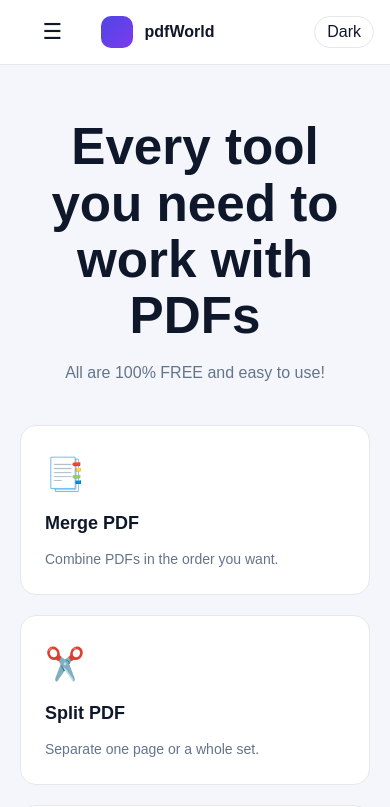
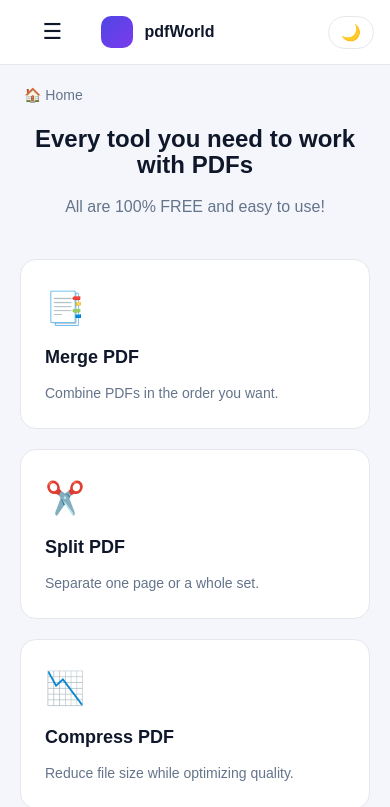
Before and after one commit to vikashsah2357/pdfWorld, a React (Vite) app: page / in a window 390 px wide. Shown: the top 807 px of the page. Built offline with nearby package versions, Linux system fonts and the light colour scheme.

Commit message:
Major UI changes

```diff
--- a/src/App.jsx
+++ b/src/App.jsx
@@ -72,11 +72,42 @@ export default function App() {
     downloadFile(await pdf.save(), "rotated.pdf");
   };
 
-  // Note: PDF to Word/Excel usually requires server-side processing.
-  // Here we provide the UI for the workflow.
   const handlePlaceholder = () => alert("Conversion tools require a backend server. UI is ready!");
 
   // --- COMPONENTS ---
+
+  // NEW: Breadcrumbs Component for Mobile
+  const Breadcrumbs = () => {
+    if (!isMobile) return null;
+    const currentTool = tools.find(t => t.id === activeTab);
+    return (
+      <div style={{
+        display: "flex",
+        alignItems: "center",
+        gap: 8,
+        fontSize: 14,
+        marginBottom: 20,
+        color: theme.sub,
+        padding: "0 4px"
+      }}>
+        <span
+          onClick={() => setActiveTab("home")}
+          style={{ cursor: "pointer", display: "flex", alignItems: "center", gap: 4 }}
+        >
+          🏠 Home
+        </span>
+        {activeTab !== "home" && (
+          <>
+            <span style={{ opacity: 0.5 }}>/</span>
+            <span style={{ color: theme.text, fontWeight: 600 }}>
+              {currentTool?.label}
+            </span>
+          </>
+        )}
+      </div>
+    );
+  };
+
   const UploadBox = ({ onFiles, multiple = false }) => {
     const [drag, setDrag] = useState(false);
     return (
@@ -92,6 +123,7 @@ export default function App() {
           marginBottom: 16,
           background: drag ? "rgba(79,70,229,0.08)" : (dark ? "#020617" : "#fafbff"),
           width: "100%",
+          boxSizing: "border-box",
           color: theme.sub
         }}
       >
@@ -157,7 +189,7 @@ export default function App() {
     <div style={{
       position: "sticky", top: 0, height: 64, display: "flex", alignItems: "center",
       justifyContent: "space-between", padding: "0 16px", background: theme.card,
-      borderBottom: `1px solid ${theme.border}`, zIndex: 30
+      borderBottom: `1px solid ${theme.border}`, zIndex: 100
     }}>
       <div
         style={{ display: "flex", alignItems: "center", gap: 12, color: theme.text, fontWeight: 800, cursor: "pointer" }}
@@ -170,7 +202,7 @@ export default function App() {
         pdfWorld
       </div>
       <button onClick={() => setDark(!dark)} style={{ padding: "6px 12px", borderRadius: 9999, border: `1px solid ${theme.border}`, background: "transparent", color: theme.text, cursor: "pointer" }}>
-        {dark ? "Light" : "Dark"}
+        {dark ? "☀️" : "🌙"}
       </button>
     </div>
   );
@@ -185,9 +217,10 @@ export default function App() {
       padding: 16,
       borderRight: isMobile ? `1px solid ${theme.border}` : "none",
       transition: "left .25s ease",
-      zIndex: 25,
+      zIndex: 150,
       height: isMobile ? "calc(100vh - 64px)" : "auto",
-      overflowY: "auto"
+      overflowY: "auto",
+      boxSizing: "border-box"
     }}>
       <button onClick={() => { setActiveTab("home"); setSidebarOpen(false) }} style={{ width: "100%", textAlign: "left", padding: 12, border: "none", background: "transparent", color: theme.text, fontWeight: 800, cursor: "pointer" }}>🏠 Home</button>
       <div style={{ height: 1, background: theme.border, margin: "10px 0" }} />
@@ -211,35 +244,53 @@ export default function App() {
       <Navbar />
       <div style={{ maxWidth: 1200, margin: "0 auto", padding: 20, display: "flex", gap: 20 }}>
         {!isMobile && <Sidebar />}
-        <div style={{ flex: 1 }}>
+        <div style={{ flex: 1, width: "100%" }}>
+
+          {/* MOBILE BREADCRUMBS VIEW */}
+          <Breadcrumbs />
+
           {activeTab === "home" ? (
             <div>
-              <h1 style={{ textAlign: "center", marginBottom: 10 }}>Every tool you need to work with PDFs</h1>
+              <h1 style={{ textAlign: "center", marginBottom: 10, fontSize: isMobile ? "24px" : "32px" }}>Every tool you need to work with PDFs</h1>
               <p style={{ textAlign: "center", color: theme.sub, marginBottom: 40 }}>All are 100% FREE and easy to use!</p>
               <HomeGrid />
             </div>
           ) : (
-            <div style={{ background: theme.card, borderRadius: 20, padding: isMobile ? 20 : 40, border: `1px solid ${theme.border}`, minHeight: 400, display: "flex", flexDirection: "column", alignItems: "center", justifyContent: "center", gap: 20 }}>
-              <h2 style={{ margin: 0 }}>{tools.find(t => t.id === activeTab)?.label}</h2>
-              <p style={{ color: theme.sub, marginTop: -10 }}>{tools.find(t => t.id === activeTab)?.desc}</p>
+            <div style={{
+              background: theme.card,
+              borderRadius: 20,
+              padding: isMobile ? 20 : 40,
+              border: `1px solid ${theme.border}`,
+              minHeight: 400,
+              display: "flex",
+              flexDirection: "column",
+              alignItems: "center",
+              justifyContent: "center",
+              gap: 20,
+              width: "100%",
+              boxSizing: "border-box"
+            }}>
+              <h2 style={{ margin: 0, textAlign: "center" }}>{tools.find(t => t.id === activeTab)?.label}</h2>
+              <p style={{ color: theme.sub, marginTop: -10, textAlign: "center" }}>{tools.find(t => t.id === activeTab)?.desc}</p>
 
               {activeTab === "merge" && <><UploadBox multiple onFiles={(f) => setFiles([...f])} /><PrimaryButton onClick={handleMerge} label="Merge PDFs" /></>}
               {activeTab === "rotate" && <><UploadBox onFiles={(f) => setSingleFile(f[0])} /><PrimaryButton onClick={handleRotate} label="Rotate 90°" /></>}
 
-              {/* Other tools share a general UI for now */}
+              {/* Other tools */}
               {["split", "compress", "pdf-to-word", "word-to-pdf", "pdf-to-excel", "edit", "watermark", "remove"].includes(activeTab) && (
                 <>
                   <UploadBox onFiles={(f) => setSingleFile(f[0])} />
-                  {activeTab === "watermark" && <input type="text" placeholder="Watermark Text" style={{ padding: 12, borderRadius: 8, width: "100%", maxWidth: 300, border: `1px solid ${theme.border}` }} />}
+                  {activeTab === "watermark" && <input type="text" placeholder="Watermark Text" style={{ padding: 12, borderRadius: 8, width: "100%", maxWidth: 300, border: `1px solid ${theme.border}`, background: dark ? "#020617" : "#fff", color: theme.text }} />}
                   <PrimaryButton onClick={handlePlaceholder} label="Upload & Process" />
                 </>
               )}
-              <button onClick={() => setActiveTab("home")} style={{ background: "transparent", border: "none", color: theme.brand, cursor: "pointer" }}>Back to home</button>
+              <button onClick={() => setActiveTab("home")} style={{ background: "transparent", border: "none", color: theme.brand, cursor: "pointer", fontWeight: 600 }}>Back to home</button>
             </div>
           )}
         </div>
       </div>
-      {isMobile && sidebarOpen && <div onClick={() => setSidebarOpen(false)} style={{ position: "fixed", inset: 0, background: "rgba(0,0,0,0.3)", zIndex: 20 }} />}
+      {/* Mobile Sidebar Overlay */}
+      {isMobile && sidebarOpen && <div onClick={() => setSidebarOpen(false)} style={{ position: "fixed", inset: 0, background: "rgba(0,0,0,0.4)", zIndex: 120 }} />}
     </div>
   );
 }
```
